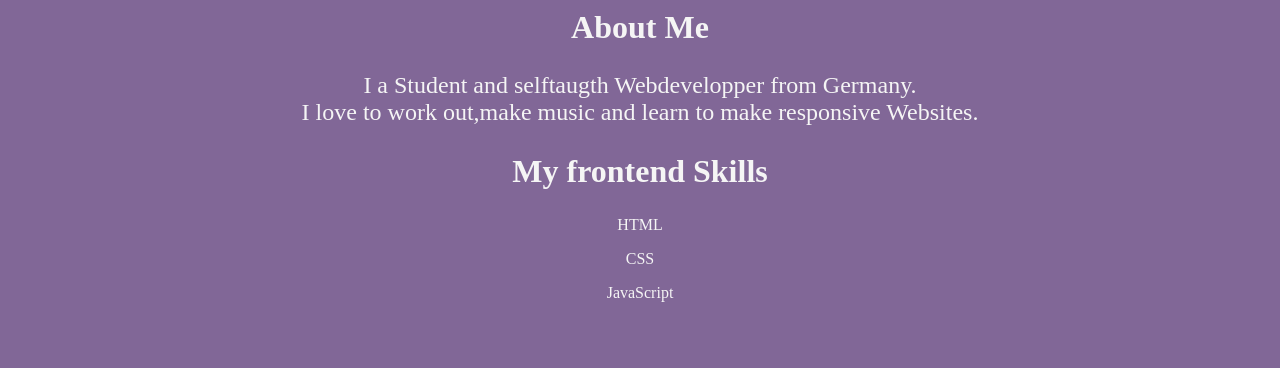
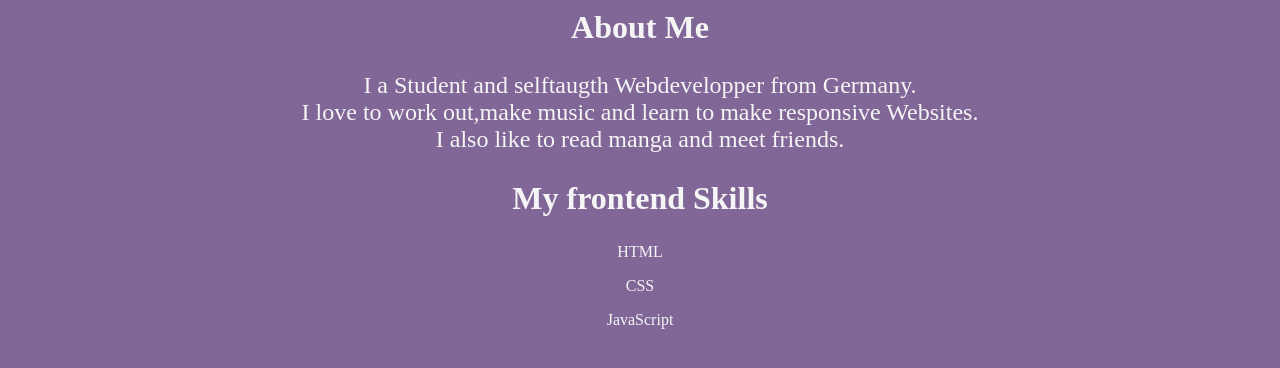
Before and after one commit to A-Soumah/my-portfolio, a plain HTML site: page index.html in a window 1280 px wide. Shown: the part 1094-1462 px from the top of the page. Drawn offline with Linux system fonts and the light colour scheme.

Commit message:
Test ob man so sein code verändern updaten kann

```diff
--- a/index.html
+++ b/index.html
@@ -29,6 +29,7 @@
       <p class="about-me-paragraph">
         I a Student and selftaugth Webdevelopper from Germany. <br />
         I love to work out,make music and learn to make responsive Websites.<br />
+        I also like to read manga and meet friends.
       </p>
       <h2 class="about-me-header">My frontend Skills</h2>
       <p>HTML</p>
```
